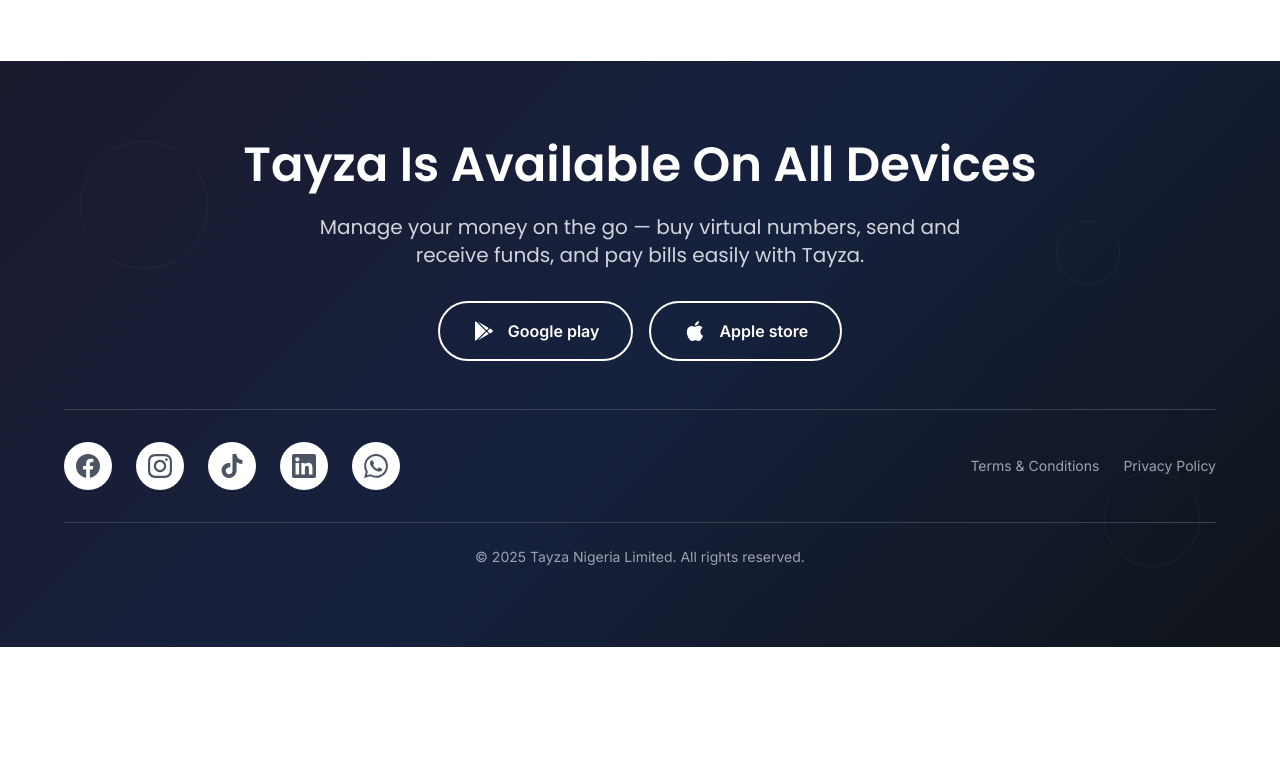
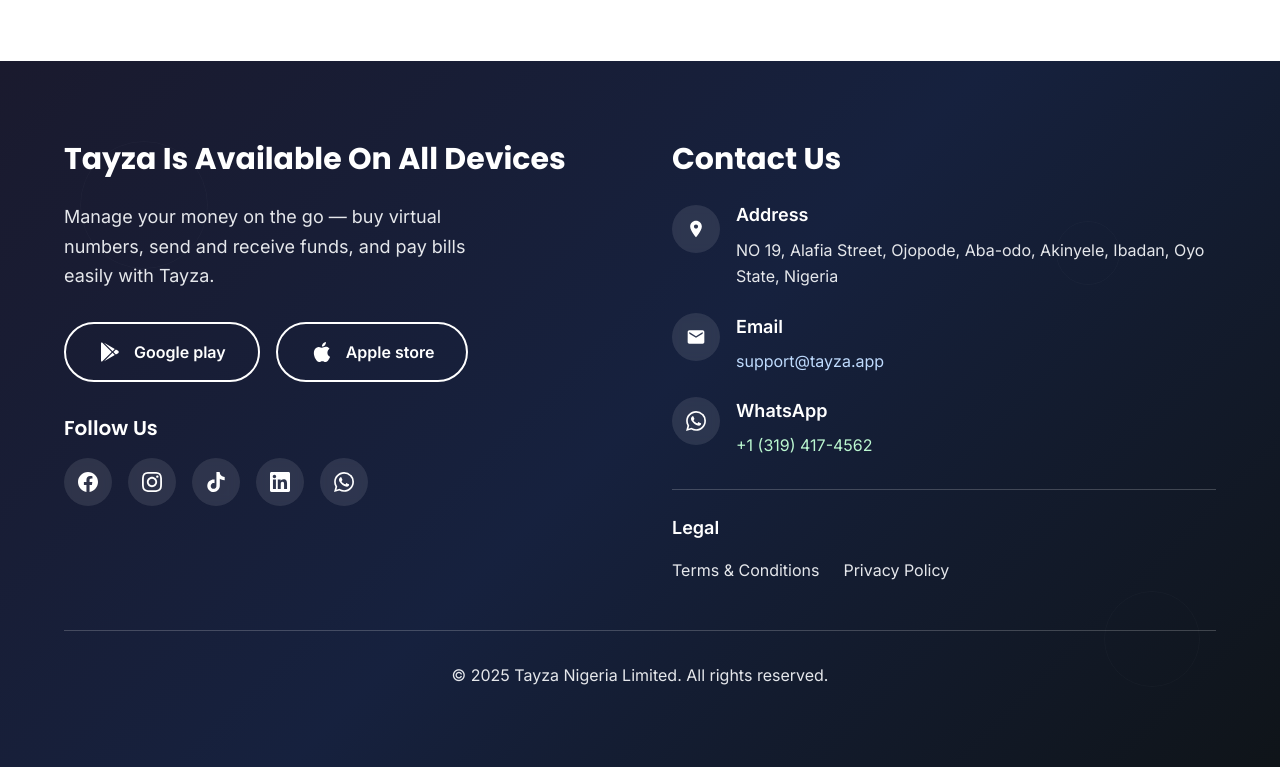
Before and after one commit to DevTaiwo18/tayza-landing_page, a plain HTML site: page index.html in a window 1280 px wide. Shown: the part 5219-5986 px from the top of the page. Before the commit the page ends 5866 px from the top, so only its background shows below. Drawn offline with nearby package versions, Linux system fonts and the light colour scheme.

Commit message:
Deploying my application

```diff
--- a/index.html
+++ b/index.html
@@ -20,7 +20,10 @@
       property="og:title"
       content="Tayza - Virtual Numbers & Digital Payments"
     />
-    <meta name="google-site-verification" content="M6SE8WP_FH0gOzA0oKXLibNma7r0_Asq53t-NM60mIQ" />
+    <meta
+      name="google-site-verification"
+      content="M6SE8WP_FH0gOzA0oKXLibNma7r0_Asq53t-NM60mIQ"
+    />
     <meta
       property="og:description"
       content="Get instant virtual numbers for online verification and manage digital payments with Tayza. Send money, buy airtime, pay bills - all in one secure app."
@@ -1213,161 +1216,159 @@
     </section>
 
    <!-- Footer Section -->
-    <footer
-      class="footer-gradient py-12 sm:py-16 lg:py-20 text-white relative overflow-hidden"
-    >
+<footer class="footer-gradient py-16 lg:py-20 text-white relative overflow-hidden">
   <!-- Background Pattern -->
   <div class="absolute inset-0 opacity-5">
-        <div
-          class="absolute top-20 left-20 w-32 h-32 border border-white rounded-full"
-        ></div>
-        <div
-          class="absolute bottom-20 right-20 w-24 h-24 border border-white rounded-full"
-        ></div>
-        <div
-          class="absolute top-40 right-40 w-16 h-16 border border-white rounded-full"
-        ></div>
+    <div class="absolute top-20 left-20 w-32 h-32 border border-white rounded-full animate-pulse"></div>
+    <div class="absolute bottom-20 right-20 w-24 h-24 border border-white rounded-full animate-pulse delay-300"></div>
+    <div class="absolute top-40 right-40 w-16 h-16 border border-white rounded-full animate-pulse delay-700"></div>
   </div>
 
   <div class="container-custom relative z-10">
     <!-- Main Footer Content -->
-        <div class="text-center mb-12">
-          <h2
-            class="font-poppins font-semibold text-3xl sm:text-4xl lg:text-5xl leading-tight mb-6"
-          >
+    <div class="grid lg:grid-cols-2 gap-12 lg:gap-16 mb-12">
+
+      <!-- Left Side - App Information -->
+      <div class="space-y-8">
+        <div>
+          <h3 class="font-poppins font-bold text-3xl mb-6 text-white leading-tight">
             Tayza Is Available On All Devices
-          </h2>
-          <p
-            class="font-poppins text-gray-300 text-lg sm:text-xl leading-relaxed mb-8 max-w-2xl mx-auto"
-          >
-            Manage your money on the go — buy virtual numbers, send and receive
-            funds, and pay bills easily with Tayza.
+          </h3>
+          <p class="text-gray-200 text-lg leading-relaxed mb-8 max-w-md">
+            Manage your money on the go — buy virtual numbers, send and
+            receive funds, and pay bills easily with Tayza.
           </p>
+        </div>
 
         <!-- App Store Buttons -->
-          <div class="flex flex-col sm:flex-row gap-4 justify-center">
-            <a
-              href="#"
-              class="inline-flex items-center justify-center gap-3 bg-transparent border-2 border-white text-white px-8 py-4 rounded-full font-medium text-base hover:bg-white hover:text-gray-900 transition-all duration-300"
-            >
+        <div class="flex flex-col sm:flex-row gap-4">
+          <a href="#" class="inline-flex items-center justify-center gap-3 bg-transparent border-2 border-white text-white px-8 py-4 rounded-full font-medium text-base hover:bg-white hover:text-gray-900 transition-all duration-300">
             <svg class="w-6 h-6" viewBox="0 0 24 24" fill="currentColor">
-                <path
-                  d="M3,20.5V3.5C3,2.91 3.34,2.39 3.84,2.15L13.69,12L3.84,21.85C3.34,21.61 3,21.09 3,20.5M16.81,15.12L6.05,21.34L14.54,12.85L16.81,15.12M20.16,10.81C20.5,11.08 20.75,11.5 20.75,12C20.75,12.5 20.53,12.92 20.18,13.18L17.89,14.5L15.39,12L17.89,9.5L20.16,10.81M6.05,2.66L16.81,8.88L14.54,11.15L6.05,2.66Z"
-                />
+              <path d="M3,20.5V3.5C3,2.91 3.34,2.39 3.84,2.15L13.69,12L3.84,21.85C3.34,21.61 3,21.09 3,20.5M16.81,15.12L6.05,21.34L14.54,12.85L16.81,15.12M20.16,10.81C20.5,11.08 20.75,11.5 20.75,12C20.75,12.5 20.53,12.92 20.18,13.18L17.89,14.5L15.39,12L17.89,9.5L20.16,10.81M6.05,2.66L16.81,8.88L14.54,11.15L6.05,2.66Z"/>
             </svg>
             <span class="font-semibold">Google play</span>
           </a>
 
-            <a
-              href="#"
-              class="inline-flex items-center justify-center gap-3 bg-transparent border-2 border-white text-white px-8 py-4 rounded-full font-medium text-base hover:bg-white hover:text-gray-900 transition-all duration-300"
-            >
+          <a href="#" class="inline-flex items-center justify-center gap-3 bg-transparent border-2 border-white text-white px-8 py-4 rounded-full font-medium text-base hover:bg-white hover:text-gray-900 transition-all duration-300">
             <svg class="w-6 h-6" viewBox="0 0 24 24" fill="currentColor">
-                <path
-                  d="M18.71,19.5C17.88,20.74 17,21.95 15.66,21.97C14.32,22 13.89,21.18 12.37,21.18C10.84,21.18 10.37,21.95 9.1,22C7.79,22.05 6.8,20.68 5.96,19.47C4.25,17 2.94,12.45 4.7,9.39C5.57,7.87 7.13,6.91 8.82,6.88C10.1,6.86 11.32,7.75 12.11,7.75C12.89,7.75 14.37,6.68 15.92,6.84C16.57,6.87 18.39,7.1 19.56,8.82C19.47,8.88 17.39,10.19 17.41,12.63C17.44,15.65 20.06,16.66 20.09,16.67C20.06,16.74 19.67,18.11 18.71,19.5M13,3.5C13.73,2.67 14.94,2.04 15.94,2C16.07,3.17 15.6,4.35 14.9,5.19C14.21,6.04 13.07,6.7 11.95,6.61C11.8,5.46 12.36,4.26 13,3.5Z"
-                />
+              <path d="M18.71,19.5C17.88,20.74 17,21.95 15.66,21.97C14.32,22 13.89,21.18 12.37,21.18C10.84,21.18 10.37,21.95 9.1,22C7.79,22.05 6.8,20.68 5.96,19.47C4.25,17 2.94,12.45 4.7,9.39C5.57,7.87 7.13,6.91 8.82,6.88C10.1,6.86 11.32,7.75 12.11,7.75C12.89,7.75 14.37,6.68 15.92,6.84C16.57,6.87 18.39,7.1 19.56,8.82C19.47,8.88 17.39,10.19 17.41,12.63C17.44,15.65 20.06,16.66 20.09,16.67C20.06,16.74 19.67,18.11 18.71,19.5M13,3.5C13.73,2.67 14.94,2.04 15.94,2C16.07,3.17 15.6,4.35 14.9,5.19C14.21,6.04 13.07,6.7 11.95,6.61C11.8,5.46 12.36,4.26 13,3.5Z"/>
             </svg>
             <span class="font-semibold">Apple store</span>
           </a>
         </div>
-        </div>
 
-        <!-- Social Media & Contact -->
-        <div class="border-t border-gray-700 pt-8">
-          <div
-            class="flex flex-col lg:flex-row justify-between items-center gap-6"
-          >
         <!-- Social Media Icons -->
-            <div class="flex items-center gap-6">
-              <a
-                href="https://web.facebook.com/profile.php?id=61579532443943"
-                target="_blank"
-                rel="noopener noreferrer"
-                class="w-12 h-12 bg-white rounded-full flex items-center justify-center text-gray-600 hover:text-gray-800 transition-colors duration-300"
-              >
-                <svg class="w-6 h-6" fill="currentColor" viewBox="0 0 24 24">
-                  <path
-                    d="M24 12.073c0-6.627-5.373-12-12-12s-12 5.373-12 12c0 5.99 4.388 10.954 10.125 11.854v-8.385H7.078v-3.47h3.047V9.43c0-3.007 1.792-4.669 4.533-4.669 1.312 0 2.686.235 2.686.235v2.953H15.83c-1.491 0-1.956.925-1.956 1.874v2.25h3.328l-.532 3.47h-2.796v8.385C19.612 23.027 24 18.062 24 12.073z"
-                  />
+        <div class="space-y-4">
+          <h4 class="font-poppins font-semibold text-xl">Follow Us</h4>
+          <div class="flex items-center gap-4">
+            <a href="https://web.facebook.com/profile.php?id=61579532443943" target="_blank" rel="noopener noreferrer" class="w-12 h-12 bg-white bg-opacity-10 backdrop-blur-sm rounded-full flex items-center justify-center text-white hover:bg-white hover:text-gray-800 transition-all duration-300 transform hover:-translate-y-1 hover:shadow-lg">
+              <svg class="w-5 h-5" fill="currentColor" viewBox="0 0 24 24">
+                <path d="M24 12.073c0-6.627-5.373-12-12-12s-12 5.373-12 12c0 5.99 4.388 10.954 10.125 11.854v-8.385H7.078v-3.47h3.047V9.43c0-3.007 1.792-4.669 4.533-4.669 1.312 0 2.686.235 2.686.235v2.953H15.83c-1.491 0-1.956.925-1.956 1.874v2.25h3.328l-.532 3.47h-2.796v8.385C19.612 23.027 24 18.062 24 12.073z"/>
               </svg>
             </a>
 
-              <a
-                href="https://www.instagram.com/tayzaapp/"
-                target="_blank"
-                rel="noopener noreferrer"
-                class="w-12 h-12 bg-white rounded-full flex items-center justify-center text-gray-600 hover:text-gray-800 transition-colors duration-300"
-              >
-                <svg class="w-6 h-6" fill="currentColor" viewBox="0 0 24 24">
-                  <path
-                    d="M12 2.163c3.204 0 3.584.012 4.85.07 3.252.148 4.771 1.691 4.919 4.919.058 1.265.069 1.645.069 4.849 0 3.205-.012 3.584-.069 4.849-.149 3.225-1.664 4.771-4.919 4.919-1.266.058-1.644.07-4.85.07-3.204 0-3.584-.012-4.849-.07-3.26-.149-4.771-1.699-4.919-4.92-.058-1.265-.07-1.644-.07-4.849 0-3.204.013-3.583.07-4.849.149-3.227 1.664-4.771 4.919-4.919 1.266-.057 1.645-.069 4.849-.069zm0-2.163c-3.259 0-3.667.014-4.947.072-4.358.2-6.78 2.618-6.98 6.98-.059 1.281-.073 1.689-.073 4.948 0 3.259.014 3.668.072 4.948.2 4.358 2.618 6.78 6.98 6.98 1.281.058 1.689.072 4.948.072 3.259 0 3.668-.014 4.948-.072 4.354-.2 6.782-2.618 6.979-6.98.059-1.28.073-1.689.073-4.948 0-3.259-.014-3.667-.072-4.947-.196-4.354-2.617-6.78-6.979-6.98-1.281-.059-1.69-.073-4.949-.073zm0 5.838c-3.403 0-6.162 2.759-6.162 6.162s2.759 6.163 6.162 6.163 6.162-2.759 6.162-6.163c0-3.403-2.759-6.162-6.162-6.162zm0 10.162c-2.209 0-4-1.79-4-4 0-2.209 1.791-4 4-4s4 1.791 4 4c0 2.21-1.791 4-4 4zm6.406-11.845c-.796 0-1.441.645-1.441 1.44s.645 1.44 1.441 1.44c.795 0 1.439-.645 1.439-1.44s-.644-1.44-1.439-1.44z"
-                  />
+            <a href="https://www.instagram.com/tayzaapp/" target="_blank" rel="noopener noreferrer" class="w-12 h-12 bg-white bg-opacity-10 backdrop-blur-sm rounded-full flex items-center justify-center text-white hover:bg-white hover:text-gray-800 transition-all duration-300 transform hover:-translate-y-1 hover:shadow-lg">
+              <svg class="w-5 h-5" fill="currentColor" viewBox="0 0 24 24">
+                <path d="M12 2.163c3.204 0 3.584.012 4.85.07 3.252.148 4.771 1.691 4.919 4.919.058 1.265.069 1.645.069 4.849 0 3.205-.012 3.584-.069 4.849-.149 3.225-1.664 4.771-4.919 4.919-1.266.058-1.644.07-4.85.07-3.204 0-3.584-.012-4.849-.07-3.26-.149-4.771-1.699-4.919-4.92-.058-1.265-.07-1.644-.07-4.849 0-3.204.013-3.583.07-4.849.149-3.227 1.664-4.771 4.919-4.919 1.266-.057 1.645-.069 4.849-.069zm0-2.163c-3.259 0-3.667.014-4.947.072-4.358.2-6.78 2.618-6.98 6.98-.059 1.281-.073 1.689-.073 4.948 0 3.259.014 3.668.072 4.948.2 4.358 2.618 6.78 6.98 6.98 1.281.058 1.689.072 4.948.072 3.259 0 3.668-.014 4.948-.072 4.354-.2 6.782-2.618 6.979-6.98.059-1.28.073-1.689.073-4.948 0-3.259-.014-3.667-.072-4.947-.196-4.354-2.617-6.78-6.979-6.98-1.281-.059-1.69-.073-4.949-.073zm0 5.838c-3.403 0-6.162 2.759-6.162 6.162s2.759 6.163 6.162 6.163 6.162-2.759 6.162-6.163c0-3.403-2.759-6.162-6.162-6.162zm0 10.162c-2.209 0-4-1.79-4-4 0-2.209 1.791-4 4-4s4 1.791 4 4c0 2.21-1.791 4-4 4zm6.406-11.845c-.796 0-1.441.645-1.441 1.44s.645 1.44 1.441 1.44c.795 0 1.439-.645 1.439-1.44s-.644-1.44-1.439-1.44z"/>
               </svg>
             </a>
 
-              <a
-                href="https://www.tiktok.com/@tayzaapp?lang=en-GB"
-                target="_blank"
-                rel="noopener noreferrer"
-                class="w-12 h-12 bg-white rounded-full flex items-center justify-center text-gray-600 hover:text-gray-800 transition-colors duration-300"
-              >
-                <svg class="w-6 h-6" fill="currentColor" viewBox="0 0 24 24">
-                  <path
-                    d="M12.525.02c1.31-.02 2.61-.01 3.91-.02.08 1.53.63 3.09 1.75 4.17 1.12 1.11 2.7 1.62 4.24 1.79v4.03c-1.44-.05-2.89-.35-4.2-.97-.57-.26-1.1-.59-1.62-.93-.01 2.92.01 5.84-.02 8.75-.08 1.4-.54 2.79-1.35 3.94-1.31 1.92-3.58 3.17-5.91 3.21-1.43.08-2.86-.31-4.08-1.03-2.02-1.19-3.44-3.37-3.65-5.71-.02-.5-.03-1-.01-1.49.18-1.9 1.12-3.72 2.58-4.96 1.66-1.44 3.98-2.13 6.15-1.72.02 1.48-.04 2.96-.04 4.44-.99-.32-2.15-.23-3.02.37-.63.41-1.11 1.04-1.36 1.75-.21.51-.15 1.07-.14 1.61.24 1.64 1.82 3.02 3.5 2.87 1.12-.01 2.19-.66 2.77-1.61.19-.33.4-.67.41-1.06.1-1.79.06-3.57.07-5.36.01-4.03-.01-8.05.02-12.07z"
-                  />
+            <a href="https://www.tiktok.com/@tayzaapp?lang=en-GB" target="_blank" rel="noopener noreferrer" class="w-12 h-12 bg-white bg-opacity-10 backdrop-blur-sm rounded-full flex items-center justify-center text-white hover:bg-white hover:text-gray-800 transition-all duration-300 transform hover:-translate-y-1 hover:shadow-lg">
+              <svg class="w-5 h-5" fill="currentColor" viewBox="0 0 24 24">
+                <path d="M12.525.02c1.31-.02 2.61-.01 3.91-.02.08 1.53.63 3.09 1.75 4.17 1.12 1.11 2.7 1.62 4.24 1.79v4.03c-1.44-.05-2.89-.35-4.2-.97-.57-.26-1.1-.59-1.62-.93-.01 2.92.01 5.84-.02 8.75-.08 1.4-.54 2.79-1.35 3.94-1.31 1.92-3.58 3.17-5.91 3.21-1.43.08-2.86-.31-4.08-1.03-2.02-1.19-3.44-3.37-3.65-5.71-.02-.5-.03-1-.01-1.49.18-1.9 1.12-3.72 2.58-4.96 1.66-1.44 3.98-2.13 6.15-1.72.02 1.48-.04 2.96-.04 4.44-.99-.32-2.15-.23-3.02.37-.63.41-1.11 1.04-1.36 1.75-.21.51-.15 1.07-.14 1.61.24 1.64 1.82 3.02 3.5 2.87 1.12-.01 2.19-.66 2.77-1.61.19-.33.4-.67.41-1.06.1-1.79.06-3.57.07-5.36.01-4.03-.01-8.05.02-12.07z"/>
               </svg>
             </a>
 
-              <a
-                href="https://linkedin.com/company/tayza-nigeria-limited"
-                target="_blank"
-                rel="noopener noreferrer"
-                class="w-12 h-12 bg-white rounded-full flex items-center justify-center text-gray-600 hover:text-gray-800 transition-colors duration-300"
-              >
-                <svg class="w-6 h-6" fill="currentColor" viewBox="0 0 24 24">
-                  <path
-                    d="M20.447 20.452h-3.554v-5.569c0-1.328-.027-3.037-1.852-3.037-1.853 0-2.136 1.445-2.136 2.939v5.667H9.351V9h3.414v1.561h.046c.477-.9 1.637-1.85 3.37-1.85 3.601 0 4.267 2.37 4.267 5.455v6.286zM5.337 7.433c-1.144 0-2.063-.926-2.063-2.065 0-1.138.92-2.063 2.063-2.063 1.14 0 2.064.925 2.064 2.063 0 1.139-.925 2.065-2.064 2.065zm1.782 13.019H3.555V9h3.564v11.452zM22.225 0H1.771C.792 0 0 .774 0 1.729v20.542C0 23.227.792 24 1.771 24h20.451C23.2 24 24 23.227 24 22.271V1.729C24 .774 23.2 0 22.222 0h.003z"
-                  />
+            <a href="https://linkedin.com/company/tayza-nigeria-limited" target="_blank" rel="noopener noreferrer" class="w-12 h-12 bg-white bg-opacity-10 backdrop-blur-sm rounded-full flex items-center justify-center text-white hover:bg-white hover:text-gray-800 transition-all duration-300 transform hover:-translate-y-1 hover:shadow-lg">
+              <svg class="w-5 h-5" fill="currentColor" viewBox="0 0 24 24">
+                <path d="M20.447 20.452h-3.554v-5.569c0-1.328-.027-3.037-1.852-3.037-1.853 0-2.136 1.445-2.136 2.939v5.667H9.351V9h3.414v1.561h.046c.477-.9 1.637-1.85 3.37-1.85 3.601 0 4.267 2.37 4.267 5.455v6.286zM5.337 7.433c-1.144 0-2.063-.926-2.063-2.065 0-1.138.92-2.063 2.063-2.063 1.14 0 2.064.925 2.064 2.063 0 1.139-.925 2.065-2.064 2.065zm1.782 13.019H3.555V9h3.564v11.452zM22.225 0H1.771C.792 0 0 .774 0 1.729v20.542C0 23.227.792 24 1.771 24h20.451C23.2 24 24 23.227 24 22.271V1.729C24 .774 23.2 0 22.222 0h.003z"/>
               </svg>
             </a>
 
-              <a
-                href="https://wa.me/13194174562"
-                target="_blank"
-                rel="noopener noreferrer"
-                class="w-12 h-12 bg-white rounded-full flex items-center justify-center text-gray-600 hover:text-gray-800 transition-colors duration-300"
-              >
-                <svg class="w-6 h-6" fill="currentColor" viewBox="0 0 24 24">
-                  <path
-                    d="M17.472 14.382c-.297-.149-1.758-.867-2.03-.967-.273-.099-.471-.148-.67.15-.197.297-.767.966-.94 1.164-.173.199-.347.223-.644.075-.297-.15-1.255-.463-2.39-1.475-.883-.788-1.48-1.761-1.653-2.059-.173-.297-.018-.458.13-.606.134-.133.298-.347.446-.52.149-.174.198-.298.298-.497.099-.198.05-.371-.025-.52-.075-.149-.669-1.612-.916-2.207-.242-.579-.487-.5-.669-.51-.173-.008-.371-.01-.57-.01-.198 0-.52.074-.792.372-.272.297-1.04 1.016-1.04 2.479 0 1.462 1.065 2.875 1.213 3.074.149.198 2.096 3.2 5.077 4.487.709.306 1.262.489 1.694.625.712.227 1.36.195 1.871.118.571-.085 1.758-.719 2.006-1.413.248-.694.248-1.289.173-1.413-.074-.124-.272-.198-.57-.347m-5.421 7.403h-.004a9.87 9.87 0 01-5.031-1.378l-.361-.214-3.741.982.998-3.648-.235-.374a9.86 9.86 0 01-1.51-5.26c.001-5.45 4.436-9.884 9.888-9.884 2.64 0 5.122 1.03 6.988 2.898a9.825 9.825 0 012.893 6.994c-.003 5.45-4.437 9.884-9.885 9.884m8.413-18.297A11.815 11.815 0 0012.05 0C5.495 0 .16 5.335.157 11.892c0 2.096.547 4.142 1.588 5.945L.057 24l6.305-1.654a11.882 11.882 0 005.683 1.448h.005c6.554 0 11.89-5.335 11.893-11.893A11.821 11.821 0 0020.89 3.488"
-                  />
+            <a href="https://wa.me/13194174562" target="_blank" rel="noopener noreferrer" class="w-12 h-12 bg-white bg-opacity-10 backdrop-blur-sm rounded-full flex items-center justify-center text-white hover:bg-white hover:text-gray-800 transition-all duration-300 transform hover:-translate-y-1 hover:shadow-lg">
+              <svg class="w-5 h-5" fill="currentColor" viewBox="0 0 24 24">
+                <path d="M17.472 14.382c-.297-.149-1.758-.867-2.03-.967-.273-.099-.471-.148-.67.15-.197.297-.767.966-.94 1.164-.173.199-.347.223-.644.075-.297-.15-1.255-.463-2.39-1.475-.883-.788-1.48-1.761-1.653-2.059-.173-.297-.018-.458.13-.606.134-.133.298-.347.446-.52.149-.174.198-.298.298-.497.099-.198.05-.371-.025-.52-.075-.149-.669-1.612-.916-2.207-.242-.579-.487-.5-.669-.51-.173-.008-.371-.01-.57-.01-.198 0-.52.074-.792.372-.272.297-1.04 1.016-1.04 2.479 0 1.462 1.065 2.875 1.213 3.074.149.198 2.096 3.2 5.077 4.487.709.306 1.262.489 1.694.625.712.227 1.36.195 1.871.118.571-.085 1.758-.719 2.006-1.413.248-.694.248-1.289.173-1.413-.074-.124-.272-.198-.57-.347m-5.421 7.403h-.004a9.87 9.87 0 01-5.031-1.378l-.361-.214-3.741.982.998-3.648-.235-.374a9.86 9.86 0 01-1.51-5.26c.001-5.45 4.436-9.884 9.888-9.884 2.64 0 5.122 1.03 6.988 2.898a9.825 9.825 0 012.893 6.994c-.003 5.45-4.437 9.884-9.885 9.884m8.413-18.297A11.815 11.815 0 0012.05 0C5.495 0 .16 5.335.157 11.892c0 2.096.547 4.142 1.588 5.945L.057 24l6.305-1.654a11.882 11.882 0 005.683 1.448h.005c6.554 0 11.89-5.335 11.893-11.893A11.821 11.821 0 0020.89 3.488"/>
               </svg>
             </a>
           </div>
+        </div>
+      </div>
+
+      <!-- Right Side - Contact Information -->
+      <div class="space-y-8">
+        <div>
+          <h3 class="font-poppins font-bold text-3xl mb-6 text-white">
+            Contact Us
+          </h3>
+          <div class="space-y-6">
+            <!-- Business Address -->
+            <div class="flex items-start gap-4">
+              <div class="w-12 h-12 bg-white bg-opacity-10 backdrop-blur-sm rounded-full flex items-center justify-center flex-shrink-0 mt-1">
+                <svg class="w-5 h-5 text-white" fill="currentColor" viewBox="0 0 24 24">
+                  <path d="M12 2C8.13 2 5 5.13 5 9c0 5.25 7 13 7 13s7-7.75 7-13c0-3.87-3.13-7-7-7zm0 9.5c-1.38 0-2.5-1.12-2.5-2.5s1.12-2.5 2.5-2.5 2.5 1.12 2.5 2.5-1.12 2.5-2.5 2.5z"/>
+                </svg>
+              </div>
+              <div>
+                <h4 class="font-semibold text-lg text-white mb-2">Address</h4>
+                <p class="text-gray-200 text-base leading-relaxed">
+                  NO 19, Alafia Street, Ojopode, Aba-odo, Akinyele, Ibadan,
+                  Oyo State, Nigeria
+                </p>
+              </div>
+            </div>
+
+            <!-- Support Email -->
+            <div class="flex items-start gap-4">
+              <div class="w-12 h-12 bg-white bg-opacity-10 backdrop-blur-sm rounded-full flex items-center justify-center flex-shrink-0">
+                <svg class="w-5 h-5 text-white" fill="currentColor" viewBox="0 0 24 24">
+                  <path d="M20 4H4c-1.1 0-1.99.9-1.99 2L2 18c0 1.1.9 2 2 2h16c1.1 0 2-.9 2-2V6c0-1.1-.9-2-2-2zm0 4l-8 5-8-5V6l8 5 8-5v2z"/>
+                </svg>
+              </div>
+              <div>
+                <h4 class="font-semibold text-lg text-white mb-2">Email</h4>
+                <a href="mailto:support@tayza.app" class="text-blue-200 hover:text-blue-100 transition-colors duration-300 text-base underline decoration-transparent hover:decoration-blue-100">
+                  support@tayza.app
+                </a>
+              </div>
+            </div>
+
+            <!-- WhatsApp Business -->
+            <div class="flex items-start gap-4">
+              <div class="w-12 h-12 bg-white bg-opacity-10 backdrop-blur-sm rounded-full flex items-center justify-center flex-shrink-0">
+                <svg class="w-5 h-5 text-white" fill="currentColor" viewBox="0 0 24 24">
+                  <path d="M17.472 14.382c-.297-.149-1.758-.867-2.03-.967-.273-.099-.471-.148-.67.15-.197.297-.767.966-.94 1.164-.173.199-.347.223-.644.075-.297-.15-1.255-.463-2.39-1.475-.883-.788-1.48-1.761-1.653-2.059-.173-.297-.018-.458.13-.606.134-.133.298-.347.446-.52.149-.174.198-.298.298-.497.099-.198.05-.371-.025-.52-.075-.149-.669-1.612-.916-2.207-.242-.579-.487-.5-.669-.51-.173-.008-.371-.01-.57-.01-.198 0-.52.074-.792.372-.272.297-1.04 1.016-1.04 2.479 0 1.462 1.065 2.875 1.213 3.074.149.198 2.096 3.2 5.077 4.487.709.306 1.262.489 1.694.625.712.227 1.36.195 1.871.118.571-.085 1.758-.719 2.006-1.413.248-.694.248-1.289.173-1.413-.074-.124-.272-.198-.57-.347m-5.421 7.403h-.004a9.87 9.87 0 01-5.031-1.378l-.361-.214-3.741.982.998-3.648-.235-.374a9.86 9.86 0 01-1.51-5.26c.001-5.45 4.436-9.884 9.888-9.884 2.64 0 5.122 1.03 6.988 2.898a9.825 9.825 0 012.893 6.994c-.003 5.45-4.437 9.884-9.885 9.884m8.413-18.297A11.815 11.815 0 0012.05 0C5.495 0 .16 5.335.157 11.892c0 2.096.547 4.142 1.588 5.945L.057 24l6.305-1.654a11.882 11.882 0 005.683 1.448h.005c6.554 0 11.89-5.335 11.893-11.893A11.821 11.821 0 0020.89 3.488"/>
+                </svg>
+              </div>
+              <div>
+                <h4 class="font-semibold text-lg text-white mb-2">WhatsApp</h4>
+                <a href="https://wa.me/13194174562" target="_blank" rel="noopener noreferrer" class="text-green-200 hover:text-green-100 transition-colors duration-300 text-base underline decoration-transparent hover:decoration-green-100">
+                  +1 (319) 417-4562
+                </a>
+              </div>
+            </div>
+          </div>
+        </div>
 
         <!-- Footer Links -->
-            <div
-              class="flex flex-wrap justify-center lg:justify-end gap-6 text-sm text-gray-400"
-            >
-              <a
-                href="./term.html"
-                class="hover:text-white transition-colors duration-300"
-                >Terms & Conditions</a
-              >
-              <a
-                href="./privacy.html"
-                class="hover:text-white transition-colors duration-300"
-                >Privacy Policy</a
-              >
+        <div class="pt-6 border-t border-white border-opacity-20">
+          <h4 class="font-semibold text-lg text-white mb-4">Legal</h4>
+          <div class="flex gap-6 text-base">
+            <a href="./term.html" class="text-gray-200 hover:text-white transition-colors duration-300 underline decoration-transparent hover:decoration-white">
+              Terms & Conditions
+            </a>
+            <a href="./privacy.html" class="text-gray-200 hover:text-white transition-colors duration-300 underline decoration-transparent hover:decoration-white">
+              Privacy Policy
+            </a>
+          </div>
+        </div>
       </div>
     </div>
 
     <!-- Copyright -->
-          <div class="mt-8 pt-6 border-t border-gray-700 text-center">
-            <p class="text-gray-400 text-sm">
+    <div class="pt-8 border-t border-white border-opacity-20 text-center">
+      <p class="text-gray-200 text-base">
         © 2025 Tayza Nigeria Limited. All rights reserved.
       </p>
-          </div>
     </div>
   </div>
 </footer>
```
Lines whose indentation alone changed are shown as unchanged.
